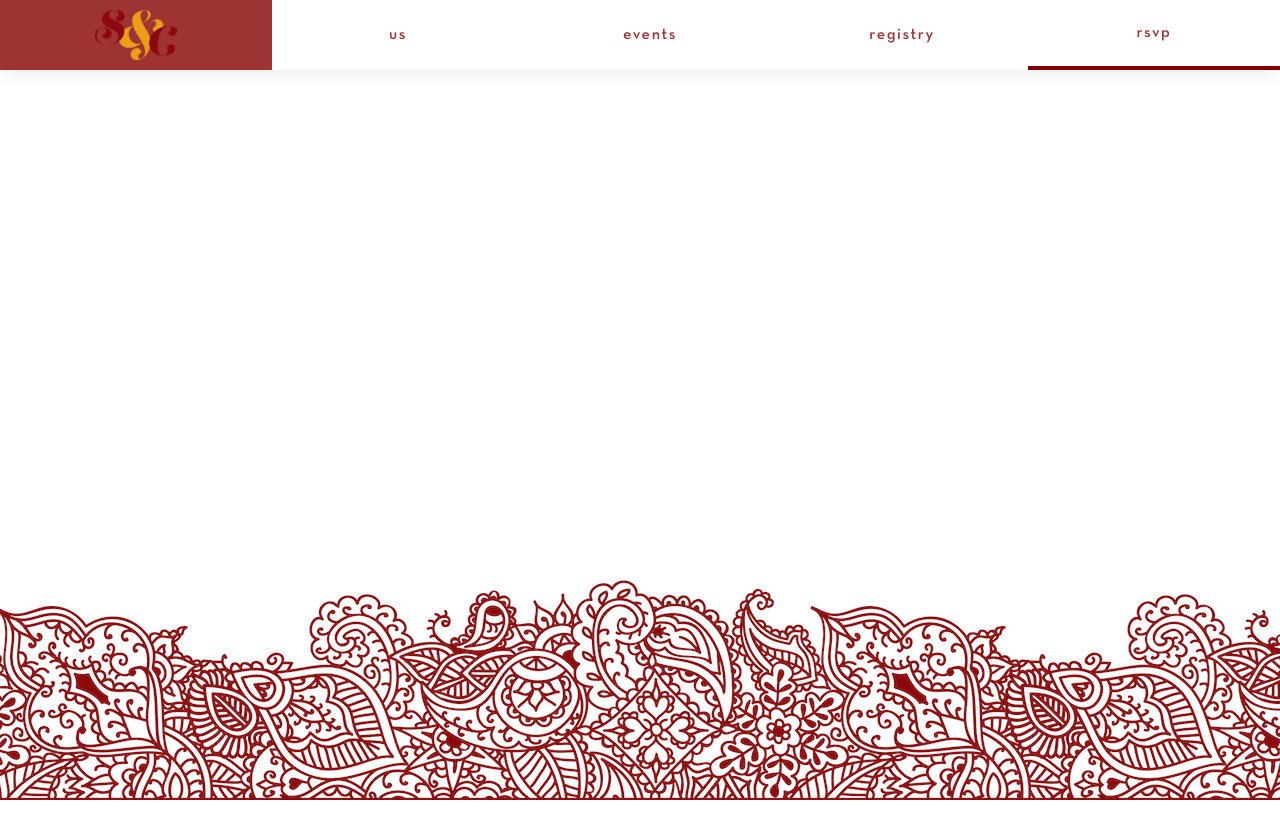
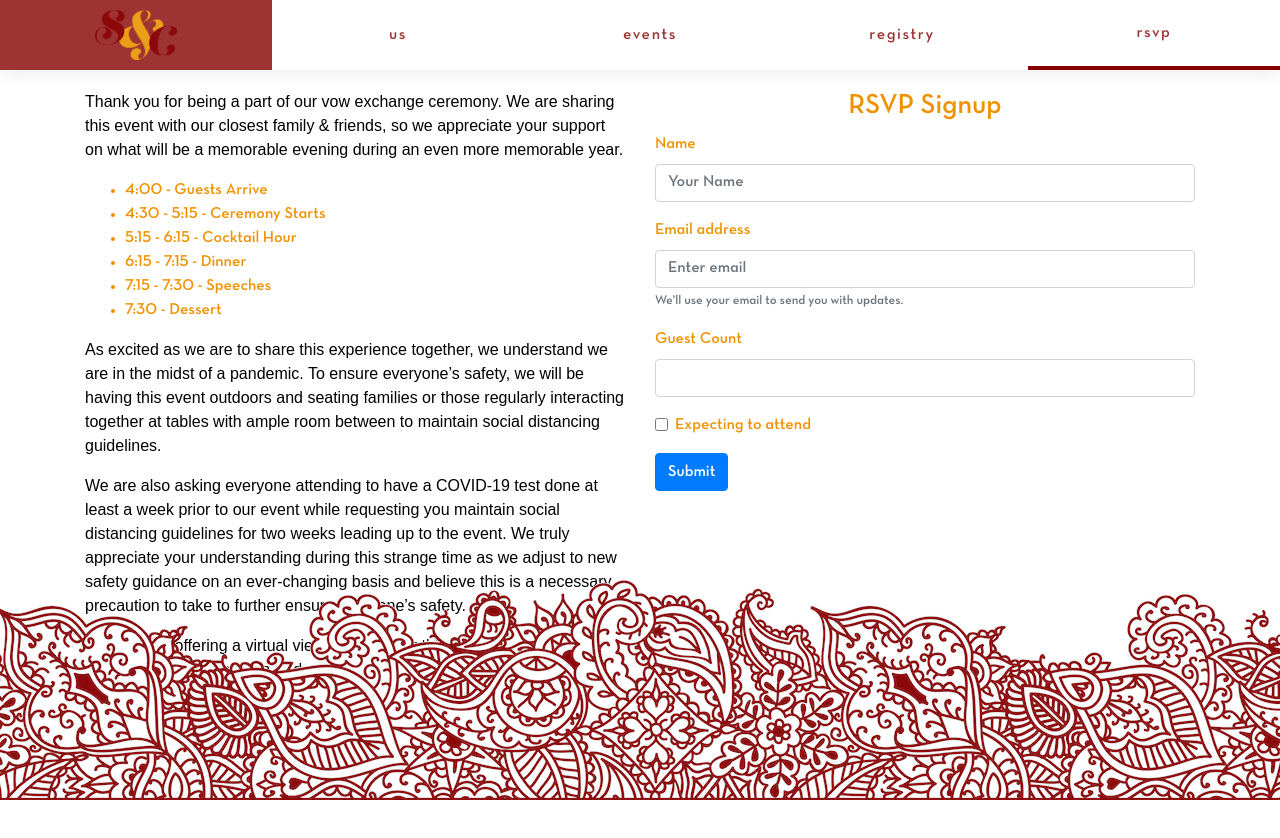
Before and after one commit to Chrisell/chris-and-sumita, a React (Create React App) app: page /rsvp in a window 1280 px wide. Shown: the top 838 px of the page. Before the commit the page ends 800 px from the top, so only its background shows below. Built offline with nearby package versions, Linux system fonts and the light colour scheme.

Commit message:
adds rsvp page

```diff
--- a/src/Rsvp.js
+++ b/src/Rsvp.js
@@ -1,7 +1,5 @@
 import React from 'react';
-import {
-    Container
-} from 'react-bootstrap';
+import {Form, Button, Container, Row, Col} from 'react-bootstrap'
 import './About.css'
 import "react-responsive-carousel/lib/styles/carousel.min.css";
 
@@ -16,7 +14,51 @@ class Rsvp extends React.Component {
     render() {
         return (
             <Container>
-                <h2>{this.state.title}</h2>
+                <Row xs={1} sm={1} md={2} >
+                    <Col>
+                        <p>Thank you for being a part of our vow exchange ceremony. We are sharing this event with our closest family &amp; friends, so we appreciate your support on what will be a memorable evening during an even more memorable year.</p>
+                        <ul>
+                            <li>4:00 - Guests Arrive</li>
+                            <li>4:30 - 5:15 - Ceremony Starts</li>
+                            <li>5:15 - 6:15 - Cocktail Hour</li>
+                            <li>6:15 - 7:15 - Dinner</li>
+                            <li>7:15 - 7:30 - Speeches</li>
+                            <li>7:30 - Dessert</li>
+                        </ul>
+                        <p>As excited as we are to share this experience together, we understand we are in the midst of a pandemic. To ensure everyone’s safety, we will be having this event outdoors and seating families or those regularly interacting together at tables with ample room between to maintain social distancing guidelines.</p>
+                        <p>We are also asking everyone attending to have a COVID-19 test done at least a week prior to our event while requesting you maintain social distancing guidelines for two weeks leading up to the event. We truly appreciate your understanding during this strange time as we adjust to new safety guidance on an ever-changing basis and believe this is a necessary precaution to take to further ensure everyone’s safety.</p>
+                        <p>We are also offering a virtual viewing option for this ceremony for those unable to attend in person or do not feel comfortable being tested at this time, as well as look forward to our larger celebration (&amp; full dance floor!) in 2021. </p>
+                    </Col>
+                    <Col>
+                        <h3>RSVP Signup</h3>
+                        {!this.state.done && (<Form onSubmit={this.signupSubmit}>
+                            <Form.Group controlId="formBasicName">
+                                <Form.Label>Name</Form.Label>
+                                <Form.Control type="name" placeholder="Your Name"></Form.Control>
+                            </Form.Group>
+                            <Form.Group controlId="formBasicEmail">
+                                <Form.Label>Email address</Form.Label>
+                                <Form.Control type="email" placeholder="Enter email" />
+                                <Form.Text className="text-muted">
+                                    We'll use your email to send you with updates.
+                                </Form.Text>
+                            </Form.Group>
+                            <Form.Group controlId="formBasicGuestCount">
+                                <Form.Label>Guest Count</Form.Label>
+                                <Form.Control type="number" />
+                            </Form.Group>
+                            <Form.Group controlId="formBasicAttending">
+                                <Form.Check type="checkbox" label="Expecting to attend"></Form.Check>
+                            </Form.Group>
+                            <Button variant="primary" type="submit">
+                                Submit
+                            </Button>
+                        </Form>)}
+                        {this.state.done && (
+                            <p>Thank you for RSVPing! We'll be sending out updates as soon as we know details about the changes in the event.</p>
+                        )}
+                    </Col>
+                </Row>
             </Container>
         )
     }
```
